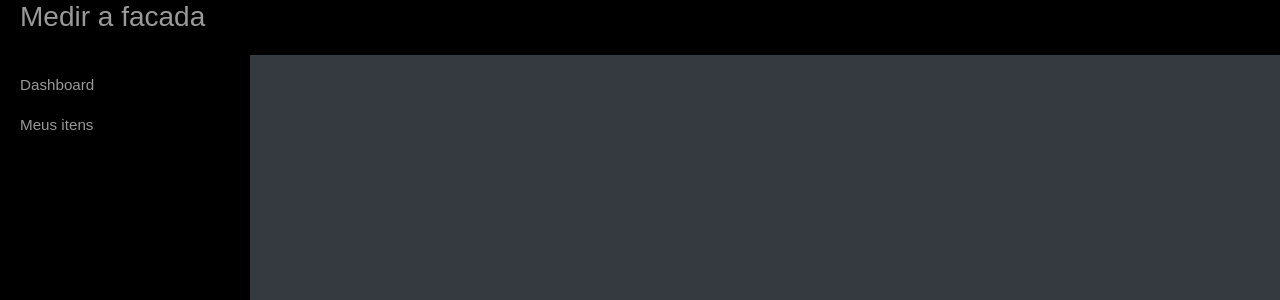
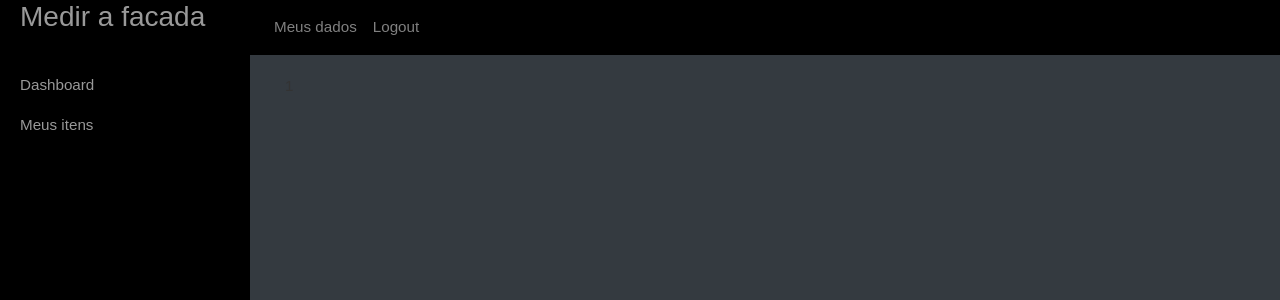
Before and after one commit to belec0/medirafacada, a PHP site: page /view/dashboard.php in a window 1280 px wide. Shown: the top 300 px of the page. Run offline with PHP 8.4, Linux system fonts and the light colour scheme; the visitor is signed in with stand-in values (Sample User, id 1).

Commit message:
Update style.css

```diff
--- a/view/css/style.css
+++ b/view/css/style.css
@@ -202,7 +202,7 @@ a.logout-button {
 
 @media(min-width:768px) {
   #wrapper {
-      padding-left: 0px;
+      padding-left: 250px;
   }
 
   #wrapper.toggled {
```
